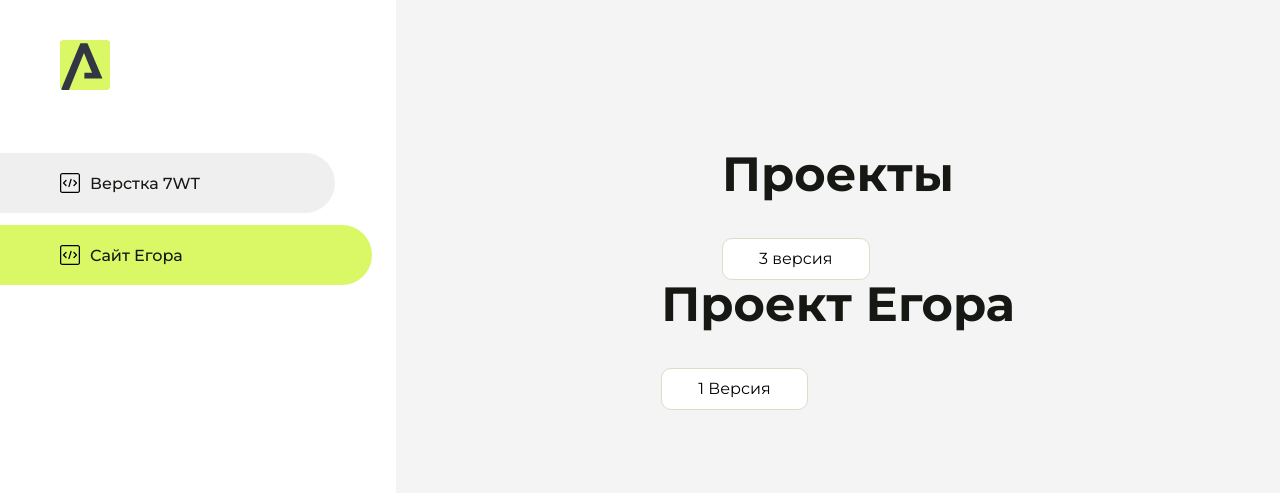
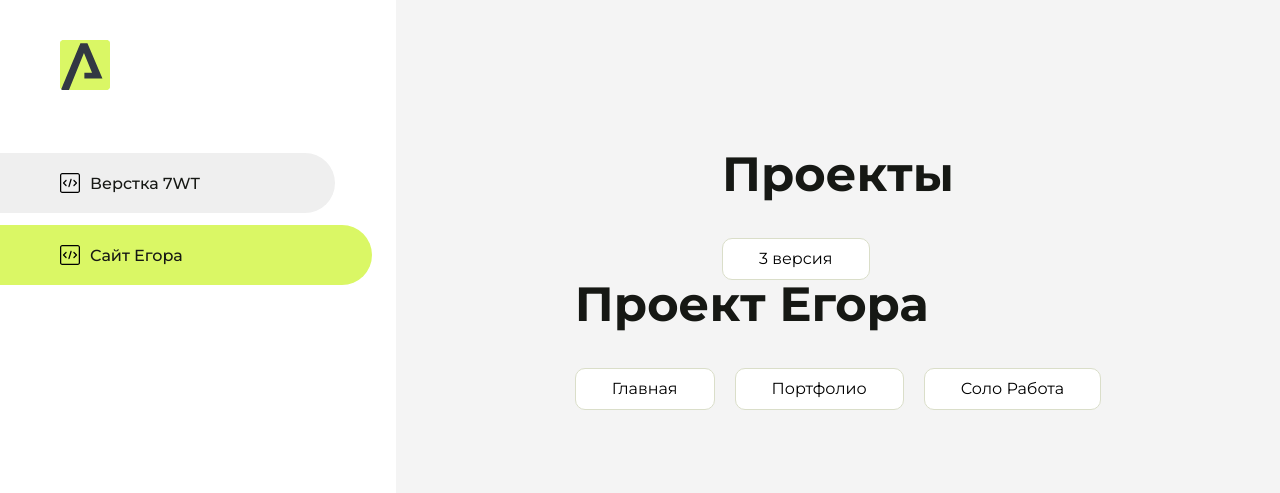
Before and after one commit to salavatteach/projects, a plain HTML site: page index.html in a window 1280 px wide. Drawn offline with Linux system fonts and the light colour scheme.

Commit message:
Update index.html

```diff
--- a/index.html
+++ b/index.html
@@ -111,7 +111,13 @@
                 <div class="content__title">Проект Егора</div>
                 <ul class="content__list">
                       <li class="content__list-item">
-                        <a href="Сайт Егора/hero.html">1 Версия</a>
+                        <a href="Сайт Егора/hero.html">Главная</a>
+                    </li>
+                      <li class="content__list-item">
+                        <a href="Сайт Егора/portfolio.html">Портфолио</a>
+                    </li>
+                      <li class="content__list-item">
+                        <a href="Сайт Егора/portfolio-single.html">Соло Работа</a>
                     </li>
 
                 </ul>
```
